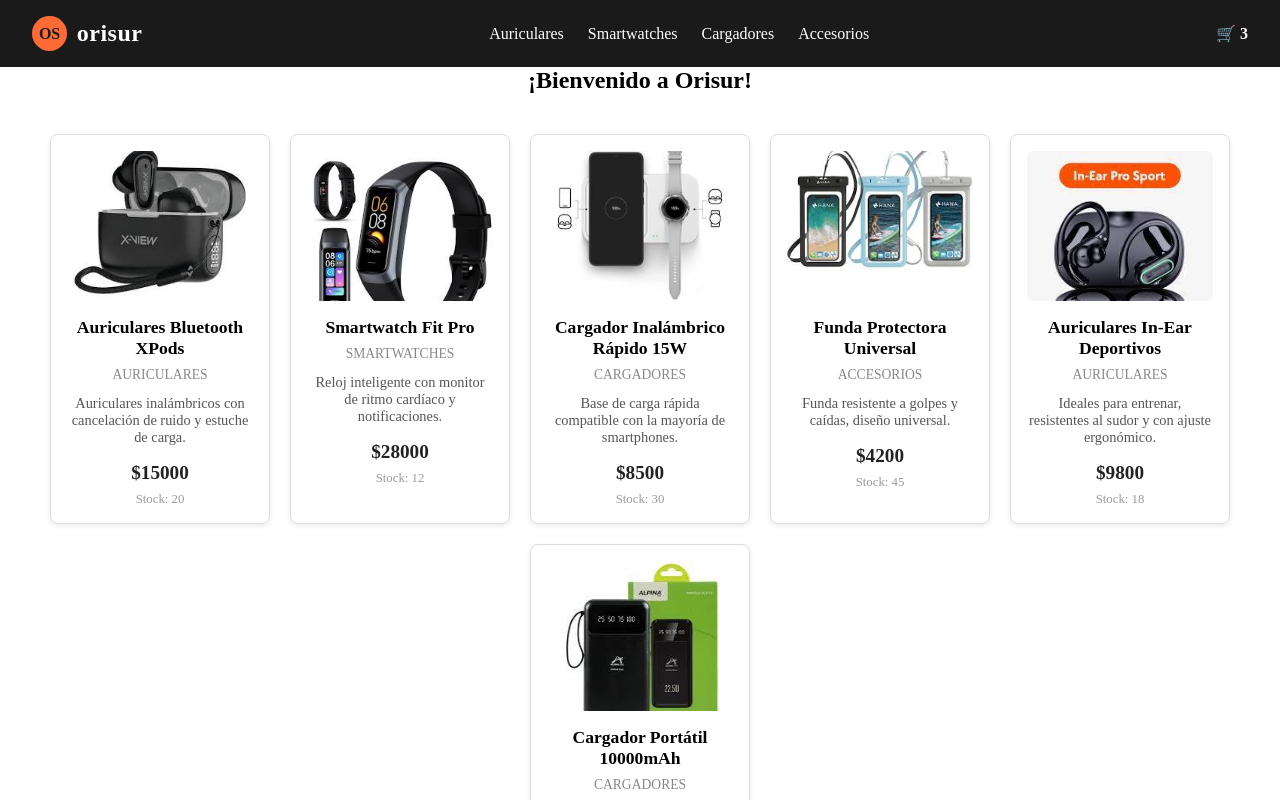
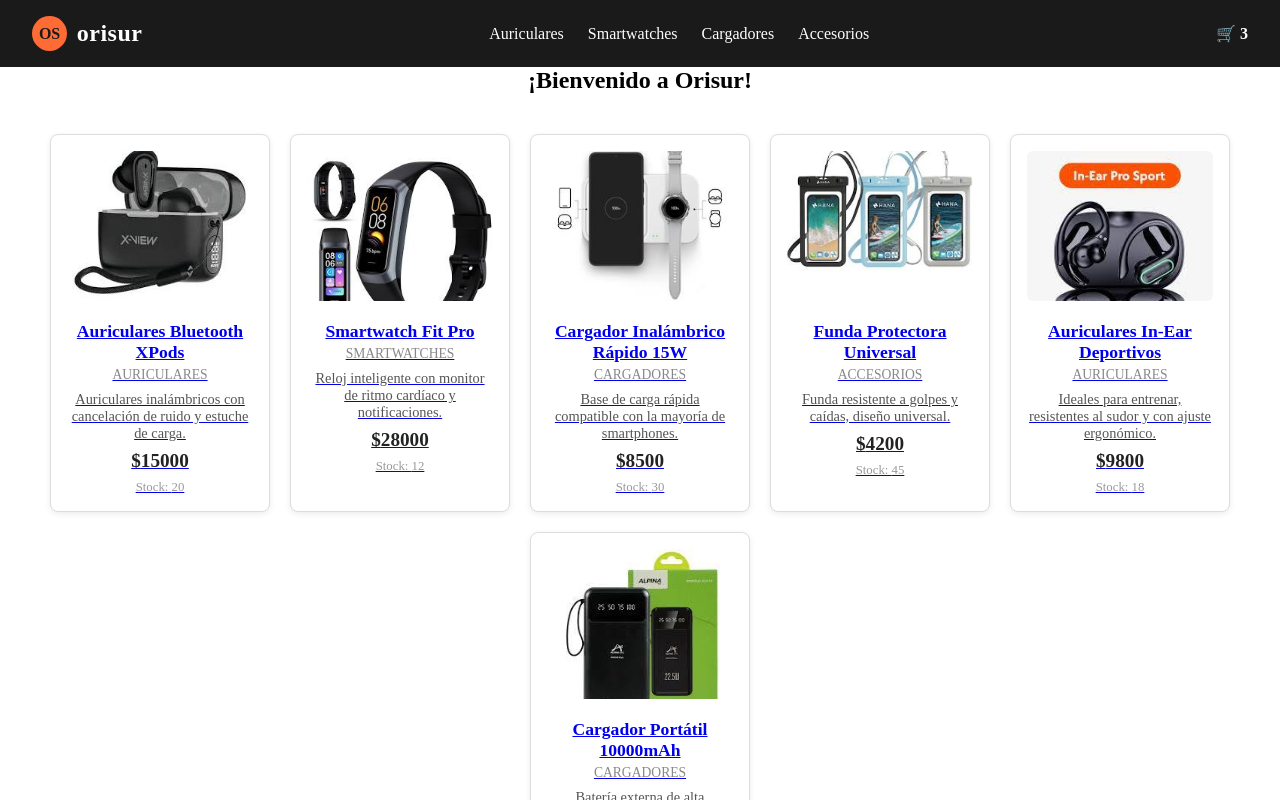
Before and after one commit to javimathesan/orisur, a React (Vite) app: page / in a window 1280 px wide. Shown: the top 800 px of the page. Built offline with nearby package versions, Linux system fonts and the light colour scheme.

Commit message:
feat: envolver contenido de Item en Link hacia /item/:id para navegar al detalle

```diff
--- a/src/components/Item/Item.jsx
+++ b/src/components/Item/Item.jsx
@@ -1,16 +1,19 @@
-import "./Item.css"; // Busca el CSS correcto
+import { Link } from "react-router-dom";
+import "./Item.css";
 
 const Item = ({ product }) => {
-  const { name, price, img, category, description, stock } = product;
+  const { id, name, price, img, category, description, stock } = product;
 
   return (
     <div className="item">
+      <Link to={`/item/${id}`} className="item__link">
         <img className="item__img" src={img} alt={name} />
         <h3 className="item__name">{name}</h3>
         <p className="item__category">{category}</p>
         <p className="item__description">{description}</p>
         <p className="item__price">${price}</p>
         <p className="item__stock">Stock: {stock}</p>
+      </Link>
     </div>
   );
 };
```
Lines whose indentation alone changed are shown as unchanged.
